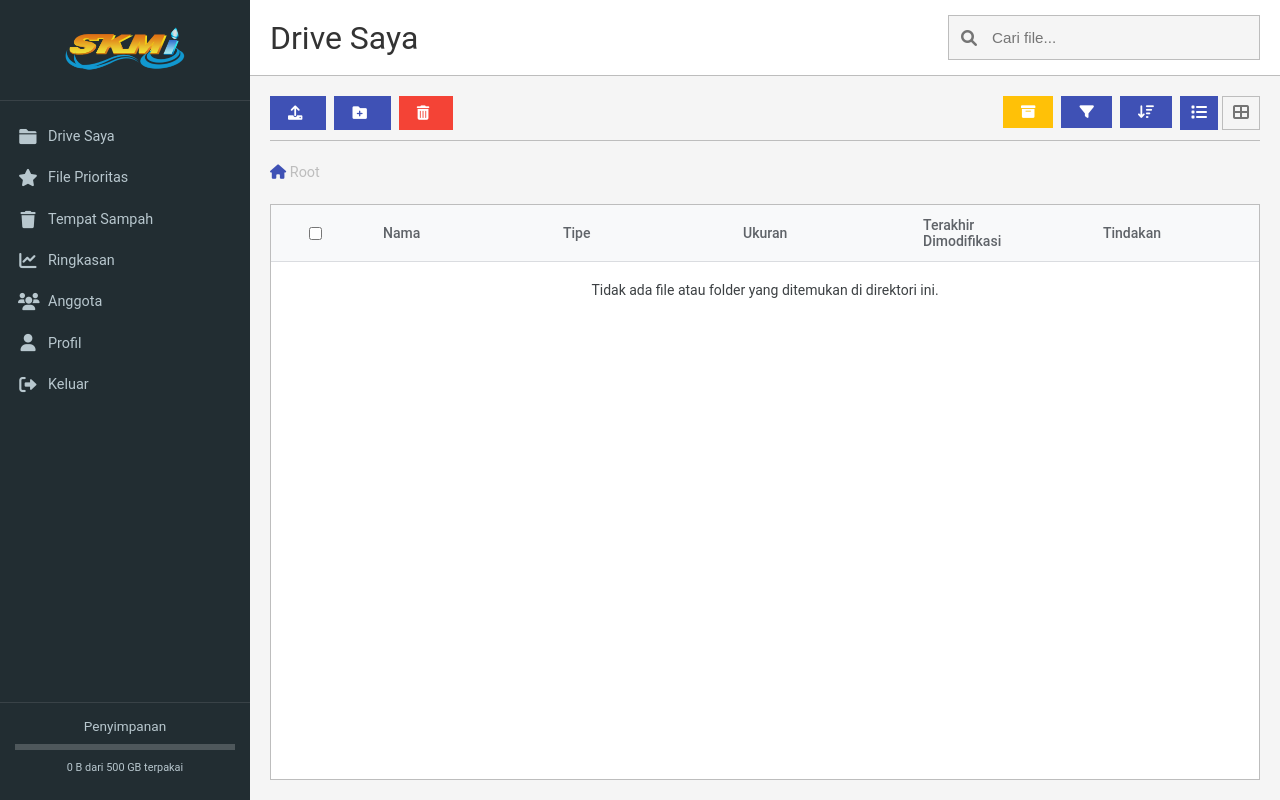
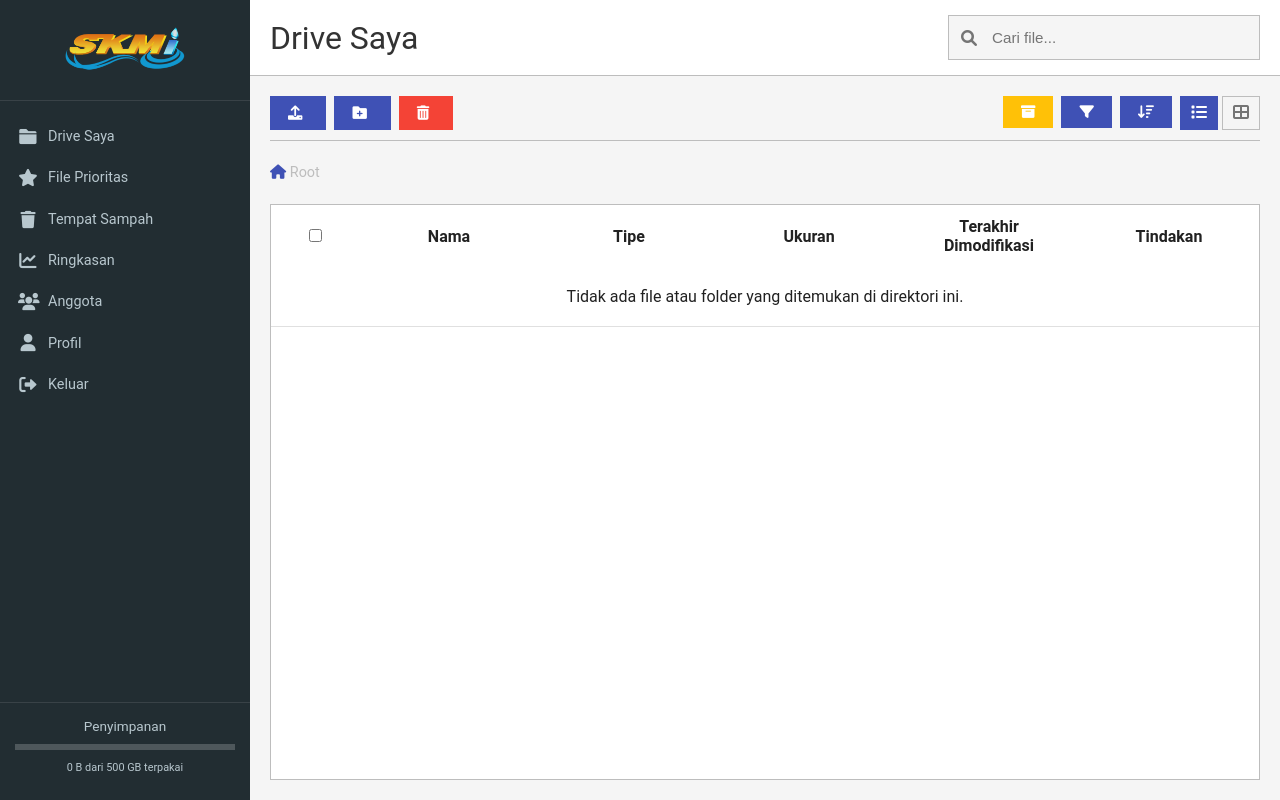
Before and after one commit to f1n0k1n910x/skripsi_dafino---skmi_cloud, a PHP site: page /Dafino_Cloud_Storage/ in a window 1280 px wide. Run offline with PHP 8.4, Linux system fonts and the light colour scheme; a user stored in the database is signed in; data that the repository does not hold is empty.

Commit message:
fix: Garis pata antar kolom di table halaman my drive : masih belum bisa

```diff
--- a/index.php
+++ b/index.php
@@ -693,38 +693,25 @@ $isStorageFull = isStorageFull($conn, $totalStorageBytes);
 
         /* List View (Google Drive Style) */
         .file-table {
-            width: 100%;
-            border-collapse: collapse; /* Kunci utama */
-            table-layout: fixed; /* Kunci utama */
-            margin-top: 0;
-            border: none; /* Remove outer border, container has it */
-        }
-
-        .file-table th, .file-table td {
-            border-bottom: 1px solid #dadce0; /* Google Drive border color */
-            border-top: none;
-            border-left: none;
-            border-right: none;
+        width: 100%;
+        border-collapse: collapse;
+        table-layout: fixed;
+        }
+
+        .file-table th,
+        .file-table td {
             padding: 12px 24px;
-            vertical-align: middle; /* Pastikan konten vertikal rata tengah */
-            font-size: 0.875em;
-            color: #3c4043; /* Google Drive text color */
-        }
-
-        .file-table th {
-            background-color: #f8f9fa; /* Google Drive header background */
-            color: #5f6368; /* Google Drive header text */
-            font-weight: 500;
-            text-transform: none;
-            position: sticky;
-            top: 0;
-            z-index: 1;
-            text-align: left; /* Biar header selalu rata */
+            vertical-align: middle;
+            border: none; /* no cell-level borders */
+        }
+
+        .file-table tbody tr {
+            border-bottom: 1px solid #e0e0e0; /* every row, including last one */
         }
 
         .file-table tbody tr:last-child td {
-            border-bottom: none;
-        }
+            border-bottom: 1px solid #e0e0e0; /* keep consistent */
+        } */
 
         .file-table tbody tr:hover {
             background-color: #f0f0f0; /* Google Drive hover effect */
@@ -751,10 +738,7 @@ $isStorageFull = isStorageFull($conn, $totalStorageBytes);
         .file-name-cell {
             display: flex;
             align-items: center;
-            max-width: 400px; /* Adjusted max-width */
-            white-space: nowrap;
-            overflow: hidden;
-            text-overflow: ellipsis;
+            height: 100%; /* new */
         }
 
         .file-name-cell a {
```
